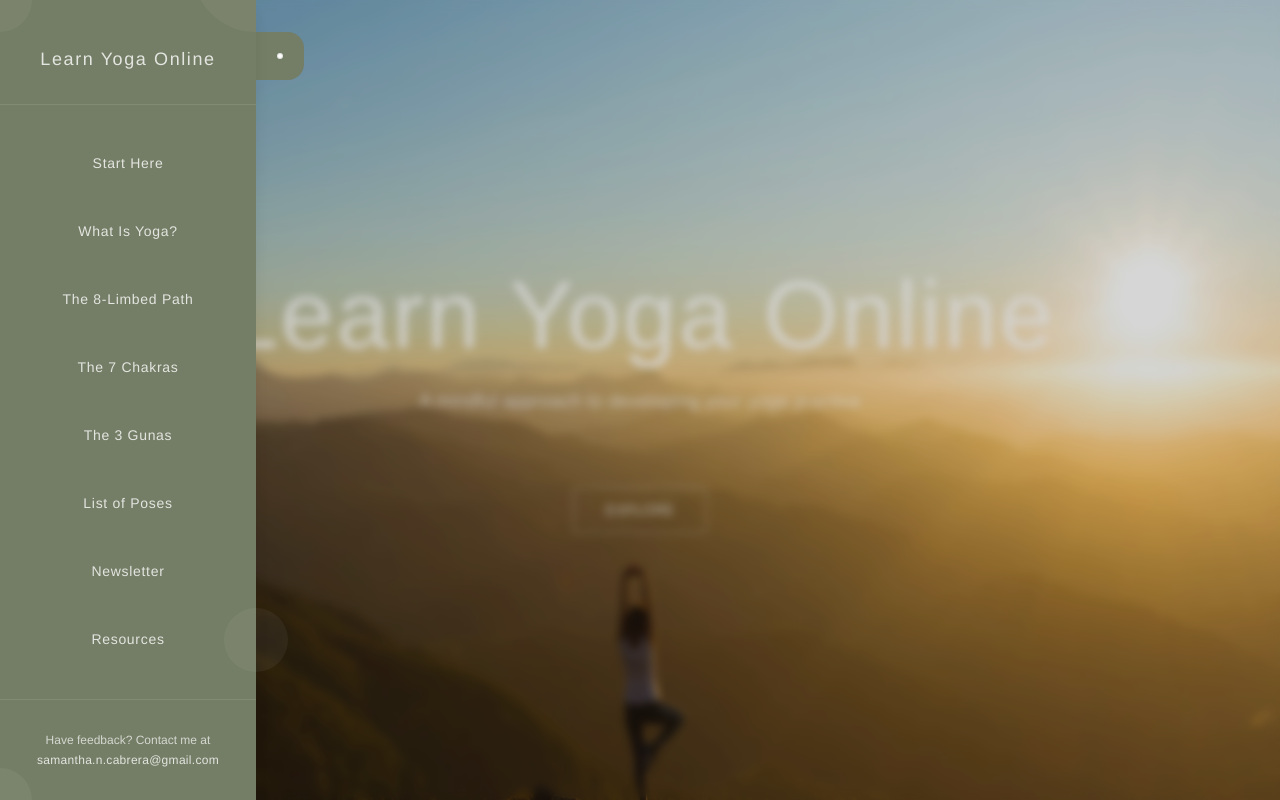
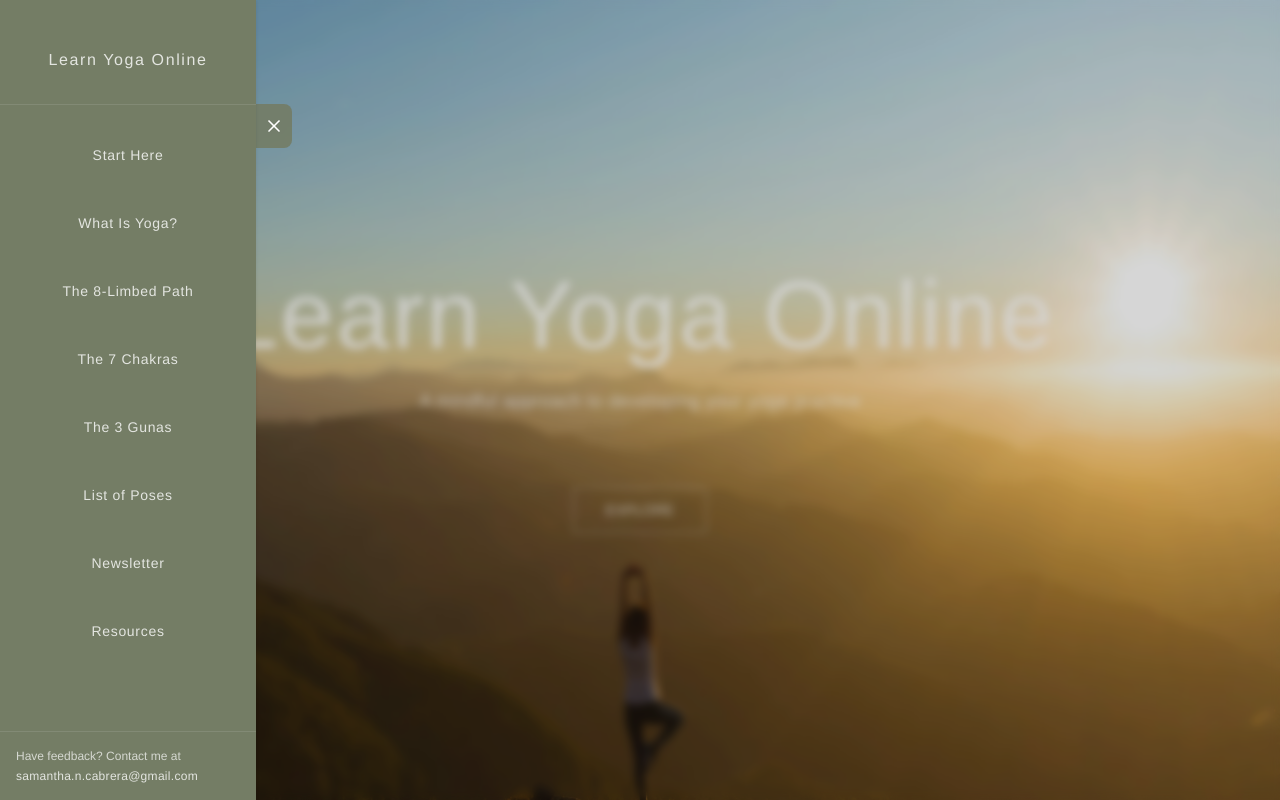
Before and after one commit to samanthacabrera/yoga-library, a React (Vite) app: page / in a window 1280 px wide. Both pictures are taken after a click on the button "Open menu". Shown: the top 800 px of the page. Built offline with nearby package versions, Linux system fonts and the light colour scheme.

Commit message:
update toggle button styling

```diff
--- a/package.json
+++ b/package.json
@@ -14,6 +14,7 @@
     "@fortawesome/free-solid-svg-icons": "^6.7.1",
     "@fortawesome/react-fontawesome": "^0.2.2",
     "framer-motion": "^12.4.2",
+    "lucide-react": "^0.479.0",
     "react": "^18.3.1",
     "react-dom": "^18.3.1",
     "react-helmet": "^6.1.0",
--- a/src/components/Drawer.jsx
+++ b/src/components/Drawer.jsx
@@ -1,99 +1,5 @@
-// import React, { useState, useEffect, useRef } from "react";
-// import { Link } from "react-router-dom";
-
-// const Drawer = () => {
-//   const [isDrawerOpen, setIsDrawerOpen] = useState(false);
-//   const drawerRef = useRef(null);
-//   const buttonRef = useRef(null);
-
-//   const toggleDrawer = () => {
-//     setIsDrawerOpen((prevState) => !prevState);
-//   };
-
-//   useEffect(() => {
-//     const handleClickOutside = (event) => {
-//       if (
-//         drawerRef.current &&
-//         !drawerRef.current.contains(event.target) &&
-//         buttonRef.current &&
-//         !buttonRef.current.contains(event.target)
-//       ) {
-//         setIsDrawerOpen(false);
-//       }
-//     };
-
-//     document.addEventListener("mousedown", handleClickOutside);
-//     return () => {
-//       document.removeEventListener("mousedown", handleClickOutside);
-//     };
-//   }, []);
-
-//   return (
-//     <div className="fixed top-0 left-0 h-full flex items-center z-50">
-//       {/* Drawer Toggle Button */}
-//       <button
-//         ref={buttonRef}
-//         onClick={toggleDrawer}
-//         className={`absolute top-[25vh] transition-all duration-500 ease-in-out bg-moss text-white p-2 rounded-tr-xl rounded-br-xl shadow-md
-//           ${
-//             isDrawerOpen
-//               ? "left-[13rem]"
-//               : "left-0"
-//           }`}
-//       >
-//         <span className="text-sm transition-transform duration-500 ease-in-out">
-//           {isDrawerOpen ? "<<" : ">>"}
-//         </span>
-//       </button>
-
-//       {/* Drawer Content */}
-//       <div
-//         ref={drawerRef}
-//         className={`fixed left-0 top-0 h-full flex flex-col min-w-[13rem] p-4 bg-moss text-white rounded-r-2xl transition-all duration-500 ease-in-out
-//           ${
-//             isDrawerOpen
-//               ? "transform translate-x-0"
-//               : "transform -translate-x-full opacity-0"
-//           }`}
-//       >
-//         <Link to="/" className="text-center rounded-lg p-1 my-4 bg-white text-moss opacity-90 hover:opacity-100 transition-all duration-300 ease-in-out">Learn Yoga Online</Link>
-//         {[
-//           { label: "Start Here", to: "/what-is-yoga/beginners-guide" },
-//           { label: "What Is Yoga?", to: "/what-is-yoga/overview" },
-//           { label: "The 8-Limbed Path", to: "/what-is-yoga/eight-limbed-path" },
-//           { label: "The 7 Chakras", to: "/what-is-yoga/seven-chakras" },
-//           { label: "The 3 Gunas", to: "/what-is-yoga/three-gunas" },
-//           { label: "List of Poses", to: "/poses" },
-//           { label: "Newsletter", to: "/newsletter" },
-//           { label: "Resources", to: "/resources" },
-//         ].map((item, index) => (
-//           <Link
-//             key={index}
-//             to={item.to}
-//             className="text-center tracking-wider rounded transition-all my-4 duration-300 ease-in-out hover:scale-105 hover:bg-white hover:text-moss"
-//           >
-//             {item.label}
-//           </Link>
-//         ))}
-
-//         <div className="mt-auto border-t border-gray-300 pt-4">
-//           <p className="text-sm max-w-[8rem]">
-//             Have feedback? Contact me at{" "}
-//             <a href="mailto:samantha.n.cabrera@gmail.com"
-//               className="tracking-tighter italic underline hover:cursor-pointer"
-//             >
-//               samantha.n.cabrera@gmail.com
-//             </a>
-//           </p>
-//         </div>
-//       </div>
-//     </div>
-//   );
-// };
-
-// export default Drawer;
-
 import { useState, useEffect, useRef } from 'react';
+import { Menu, X } from 'lucide-react';
 
 const Drawer = () => {
   const [isDrawerOpen, setIsDrawerOpen] = useState(false);
@@ -139,16 +45,15 @@ const Drawer = () => {
       <button
         ref={buttonRef}
         onClick={toggleDrawer}
-      className={`absolute top-8 z-50 transition-all duration-700 ease-in-out
-      flex items-center justify-center w-12 h-12 rounded-r-2xl bg-moss focus:outline-none
-      ${isDrawerOpen
-        ? "left-64"
-        : "left-0"}`}
+        className={`absolute top-24 left-0 z-50 mt-2 py-3 px-2 rounded-r-lg bg-moss/90 transition-all duration-500 ease-in-out focus:outline-none
+        ${isDrawerOpen ? "translate-x-64" : "translate-x-0"}`}
         aria-label={isDrawerOpen ? "Close menu" : "Open menu"}
       >
-      <div className="bg-moss border border-moss/20 w-1.5 h-1.5 rounded-full bg-moss bg-white
-        transition-all duration-300 ease-in-out"
-      ></div>
+        {isDrawerOpen ? (
+          <X size={20} className="text-white transition-all duration-300" />
+        ) : (
+          <Menu size={20} className="text-white transition-all duration-300" />
+        )}
       </button>
 
       {/* Overlay */}
@@ -162,39 +67,22 @@ const Drawer = () => {
       {/* Drawer Content */}
       <div
         ref={drawerRef}
-        className={`fixed left-0 top-0 h-full flex flex-col w-64
-        bg-moss shadow-lg transition-all duration-700 ease-in-out z-50
-        ${isDrawerOpen
-          ? "transform translate-x-0"
-          : "transform -translate-x-full"
-        }`}
+        className={`fixed left-0 top-0 h-full flex flex-col w-64 bg-moss shadow transition-all duration-700 ease-in-out z-50
+        ${isDrawerOpen ? "translate-x-0" : "-translate-x-full"}`}
       >
-        <div className="absolute top-0 right-0 left-0 h-32 overflow-hidden pointer-events-none">
-          <div className="absolute top-0 right-0 w-32 h-32 bg-white rounded-full opacity-5 transform translate-x-16 -translate-y-24"></div>
-          <div className="absolute top-0 left-0 w-16 h-16 bg-white rounded-full opacity-5 transform -translate-x-8 -translate-y-8"></div>
-        </div>
-
         {/* Logo */}
-        <div className="p-4 mt-4 border-b border-white/10 relative">
-          <a
-            href="/"
-            className="block text-white/80 hover:text-white hover:scale-[101%] transition-all duration-200 ease-in-out text-center font-light tracking-widest py-2"
-          >
-            <span className="text-lg relative inline-block">
+        <div className="p-4 mt-4 border-b border-white/10">
+          <a href="/" className="block text-white/80 hover:text-white text-center font-light tracking-widest py-2">
             Learn Yoga Online
-              <span className="absolute -bottom-1 left-1/2 w-0 h-px bg-white/60 transition-all duration-700 ease-out group-hover:w-full group-hover:left-0"></span>
-            </span>
           </a>
         </div>
 
         {/* Nav Links */}
-        <nav className="flex-1 px-8 py-10 overflow-y-auto">
-          <ul className="space-y-6">
+        <nav className="flex-1 p-4 overflow-y-auto">
+          <ul className="space-y-6 py-4">
             {menuItems.map((item, index) => (
-              <li key={index} className="relative">
-                <a
-                  href={item.to}
-                  className="block text-center py-2 font-light tracking-wider
+              <li key={index}  className="relative">
+                <a href={item.to}  className="block text-center py-2 font-light tracking-wider
                   transition-all duration-500 ease-in-out text-sm text-white/80
                   hover:text-white relative group"
                 >
@@ -208,10 +96,8 @@ const Drawer = () => {
           </ul>
         </nav>
 
-        <div className="absolute bottom-32 right-0 w-16 h-16 bg-white rounded-full opacity-5 transform translate-x-8"></div>
-
-        {/* Contact */}
-        <div className="px-6 py-8 mt-auto border-t border-white/10 text-center relative">
+        {/* Footer */}
+        <div className="mt-auto p-4 border-t border-white/10 ">
           <p className="text-xs font-light text-white/70">
             Have feedback? Contact me at
             <a
@@ -221,11 +107,10 @@ const Drawer = () => {
               samantha.n.cabrera@gmail.com
             </a>
           </p>
-          <div className="absolute bottom-0 left-0 w-16 h-16 bg-white rounded-full opacity-5 transform -translate-x-8 translate-y-8"></div>
         </div>
       </div>
     </div>
   );
-};
+}
 
   export default Drawer;
```
Also changed, not shown: 1 other file (tests, documents, lock files or other folders). Lines whose indentation alone changed are shown as unchanged.
